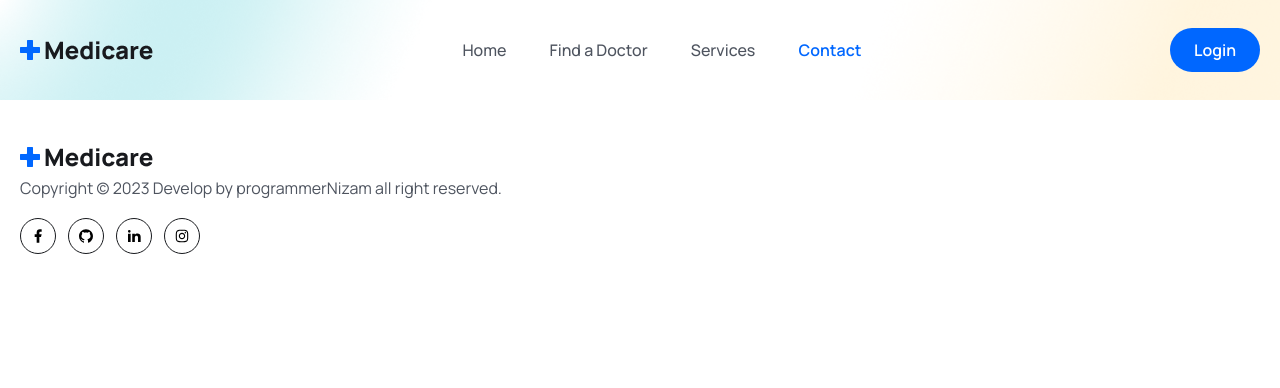
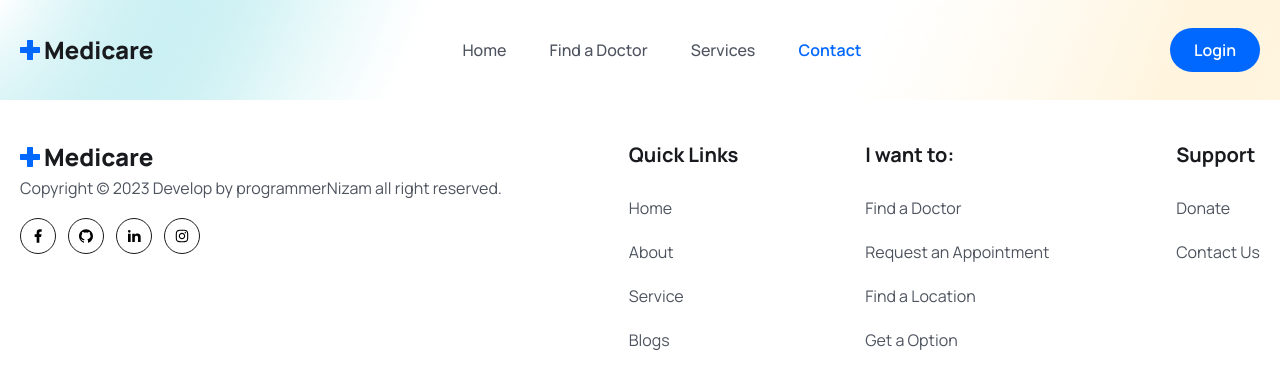
Before and after one commit to programmernizam/medicare, a React (Vite) app: page /contact in a window 1280 px wide. Shown: the top 388 px of the page. Built offline with nearby package versions, Linux system fonts and the light colour scheme.

Commit message:
Footer completed and Home page v1 completed

```diff
--- a/src/components/Footer/Footer.jsx
+++ b/src/components/Footer/Footer.jsx
@@ -60,6 +60,57 @@ const Footer = () => {
               ))}
             </div>
           </div>
+          <div>
+            <h2 className="text-[20px] leading-[30px] font-bold mb-6 text-headingColor">
+              Quick Links
+            </h2>
+            <ul>
+              {quickLinks01.map((item, index) => (
+                <li key={index} className="mb-4">
+                  <Link
+                    to={item.path}
+                    className="text-[16px] leading-7 font-normal text-textColor"
+                  >
+                    {item.display}
+                  </Link>
+                </li>
+              ))}
+            </ul>
+          </div>
+          <div>
+            <h2 className="text-[20px] leading-[30px] font-bold mb-6 text-headingColor">
+              I want to:
+            </h2>
+            <ul>
+              {quickLinks02.map((item, index) => (
+                <li key={index} className="mb-4">
+                  <Link
+                    to={item.path}
+                    className="text-[16px] leading-7 font-normal text-textColor"
+                  >
+                    {item.display}
+                  </Link>
+                </li>
+              ))}
+            </ul>
+          </div>
+          <div>
+            <h2 className="text-[20px] leading-[30px] font-bold mb-6 text-headingColor">
+              Support
+            </h2>
+            <ul>
+              {quickLinks03.map((item, index) => (
+                <li key={index} className="mb-4">
+                  <Link
+                    to={item.path}
+                    className="text-[16px] leading-7 font-normal text-textColor"
+                  >
+                    {item.display}
+                  </Link>
+                </li>
+              ))}
+            </ul>
+          </div>
         </div>
       </div>
     </footer>
```
